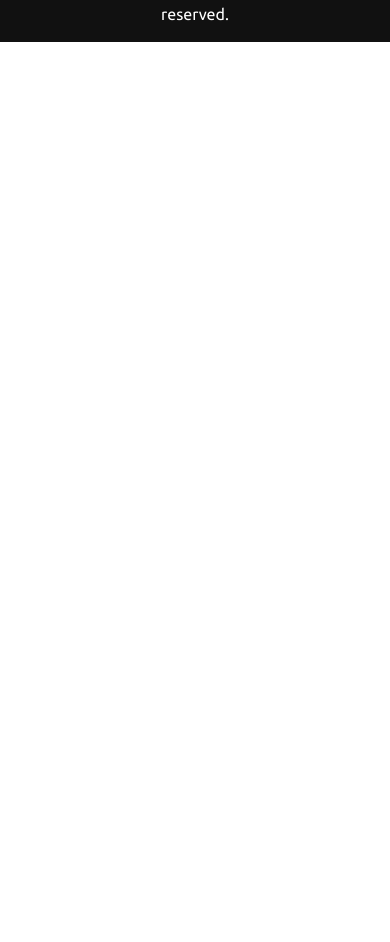
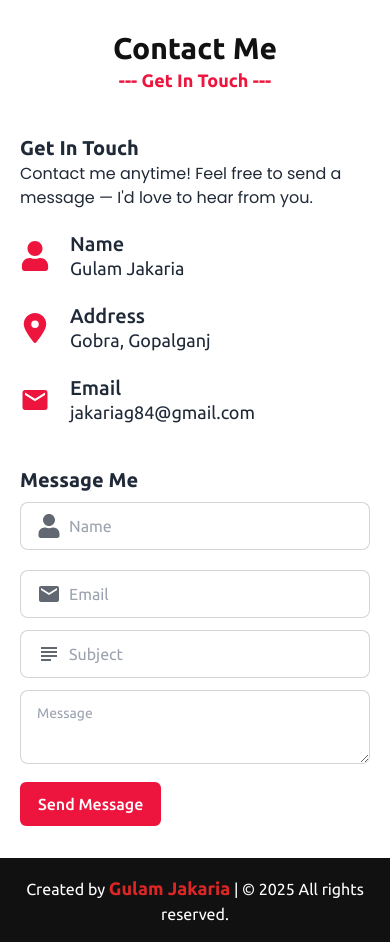
Before and after one commit to Jakaria030/jakaria, a React (Vite) app: page /home in a window 390 px wide. Shown: the part 6624-7566 px from the top of the page. Before the commit the page ends 6666 px from the top, so only its background shows below. Built offline with nearby package versions, Linux system fonts and the light colour scheme.

Commit message:
Contact section added

```diff
--- /dev/null
+++ b/src/components/Contact.jsx
@@ -0,0 +1,77 @@
+import { FaUser } from "react-icons/fa";
+import Heading from "./Heading";
+import { FaLocationDot } from "react-icons/fa6";
+import { MdMail, MdSubject } from "react-icons/md";
+
+const Contact = () => {
+    return (
+        <section className="max-w-7xl mx-auto px-5 py-8 md:py-16" id="contact">
+            <Heading heading={"Contact Me"} subHeading={"Get In Touch"}></Heading>
+
+            <div className="flex flex-col md:flex-row gap-10 md:gap-20">
+                <div className="basis-1/2 space-y-5">
+                    <div>
+                        <h2 className="text-xl font-bold">Get In Touch</h2>
+                        <p className="font-poppins">Contact me anytime! Feel free to send a message — I'd love to hear from you.</p>
+                    </div>
+
+                    <div className="flex items-center gap-5">
+                        <figure>
+                            <FaUser className="text-3xl text-crimson" />
+                        </figure>
+                        <div className="-space-y-1">
+                            <h3 className="text-xl font-medium">Name</h3>
+                            <p className="text-lg">Gulam Jakaria</p>
+                        </div>
+                    </div>
+
+                    <div className="flex items-center gap-5">
+                        <figure>
+                            <FaLocationDot className="text-3xl text-crimson" />
+                        </figure>
+                        <div className="-space-y-1">
+                            <h3 className="text-xl font-medium">Address</h3>
+                            <p className="text-lg">Gobra, Gopalganj</p>
+                        </div>
+                    </div>
+
+                    <div className="flex items-center gap-5">
+                        <figure>
+                            <MdMail className="text-3xl text-crimson" />
+                        </figure>
+                        <div className="-space-y-1">
+                            <h3 className="text-xl font-medium">Email</h3>
+                            <p className="text-lg">jakariag84@gmail.com</p>
+                        </div>
+                    </div>
+
+                </div>
+                <div className="basis-1/2">
+                    <h2 className="text-xl font-bold mb-2">Message Me</h2>
+                    <form className="space-y-3">
+                        <div className="flex flex-col lg:flex-row gap-5">
+                            <label className="input input-bordered flex items-center gap-2">
+                                <FaUser className="h-6 w-6 opacity-70" />
+                                <input type="text" className="grow" placeholder="Name" />
+                            </label>
+                            <label className="input input-bordered flex items-center gap-2">
+                                <MdMail className="h-6 w-6 opacity-70" />
+                                <input type="email" className="grow" placeholder="Email" />
+                            </label>
+                        </div>
+                        <label className="input input-bordered flex items-center gap-2">
+                            <MdSubject className="h-6 w-6 opacity-70"/>
+                            <input type="text" className="grow" placeholder="Subject" />
+                        </label>
+
+                        <textarea className="textarea w-full textarea-bordered" placeholder="Message"></textarea>
+
+                        <button className="bg-crimson border-2 border-crimson text-white px-4 py-2 rounded-md font-medium hover:bg-transparent transition-all duration-200 ease-in-out active:scale-95 hover:text-dark">Send Message</button>
+                    </form>
+                </div>
+            </div>
+        </section>
+    );
+};
+
+export default Contact;
--- a/src/pages/Home.jsx
+++ b/src/pages/Home.jsx
@@ -2,6 +2,7 @@ import About from "../components/About";
 import Banner from "../components/Banner";
 import Skills from "../components/Skills";
 import Projects from "../components/Projects";
+import Contact from "../components/Contact";
 
 const Home = () => {
     return (
@@ -10,6 +11,7 @@ const Home = () => {
             <About></About>
             <Skills></Skills>
             <Projects></Projects>
+            <Contact></Contact>
         </>
     );
 };
```
